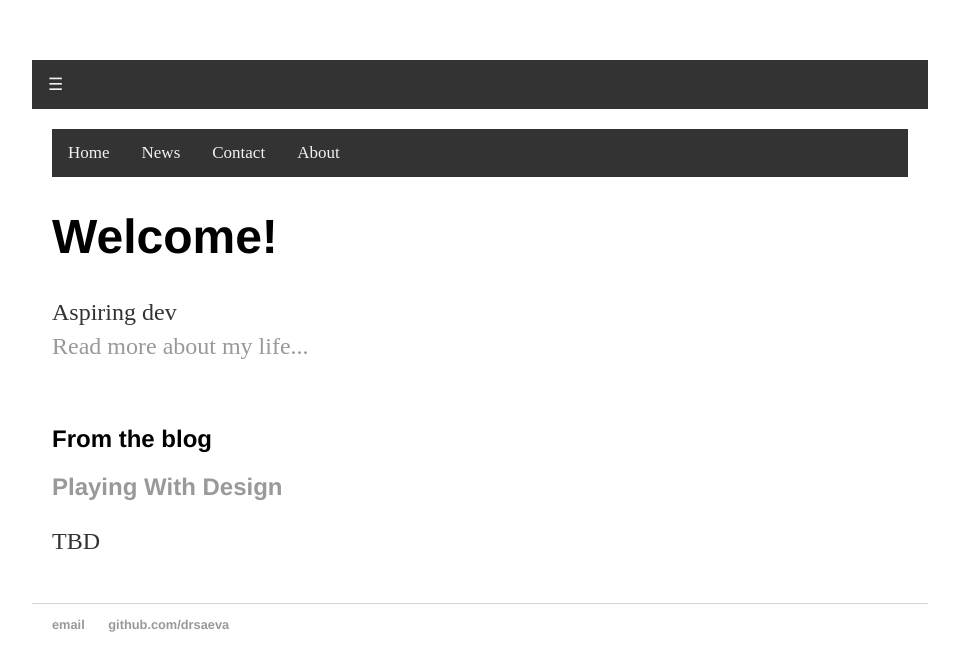
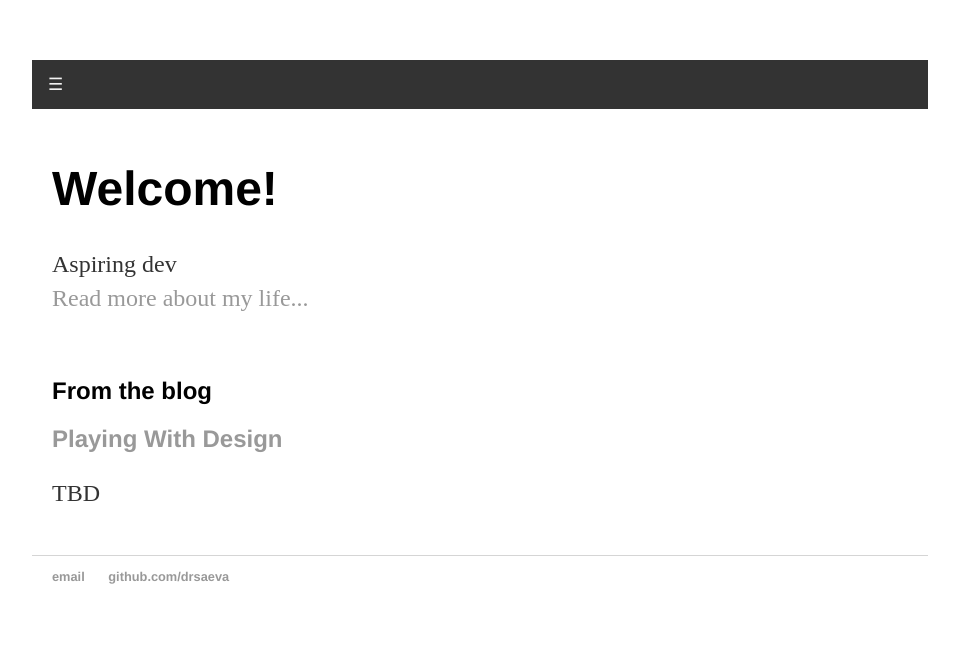
Before and after one commit to drsaeva/drsaeva.github.io, a Jekyll site: the page built from index.html, in a window 1280 px wide. Shown: the top 671 px of the page, without its empty margins (160-1119 px from the left). Built offline with Jekyll 4.4.1, drawn with Linux system fonts in a browser that asks for light colours.

Commit message:
Update index.html

```diff
--- a/index.html
+++ b/index.html
@@ -2,15 +2,6 @@
 layout: default
 title: Home
 ---
-<script src=js/topnav.js></script>
-<div class="topnav" id="myTopnav">
-  <a href="#home">Home</a>
-  <a href="#news">News</a>
-  <a href="#contact">Contact</a>
-  <a href="#about">About</a>
-  <a href="javascript:void(0);" class="icon" onclick="responsiveTopNav()">&#9776;</a>
-</div>
-
 <div class ="div-with-bg">
 <h1>Welcome!</h1>
 	<p>Aspiring dev<br />
```
